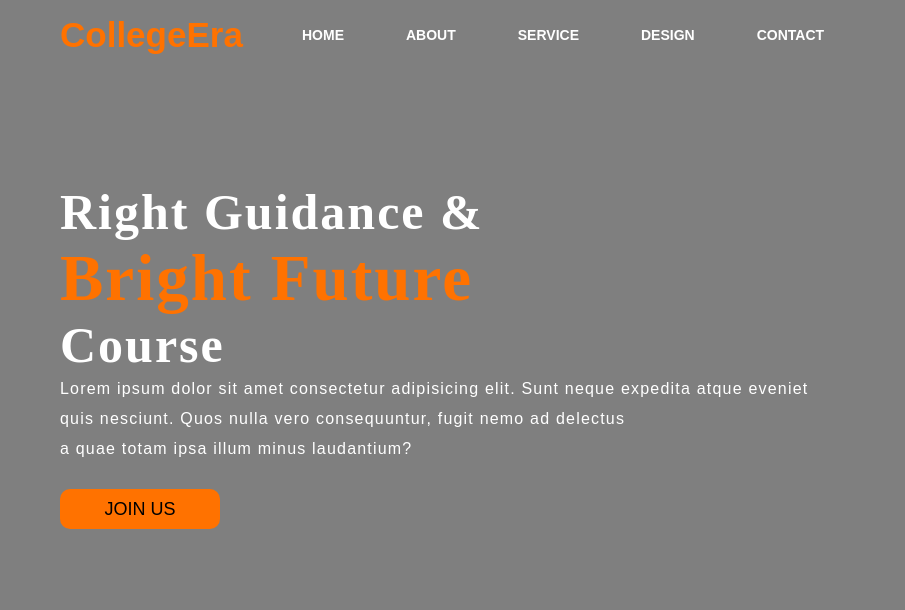
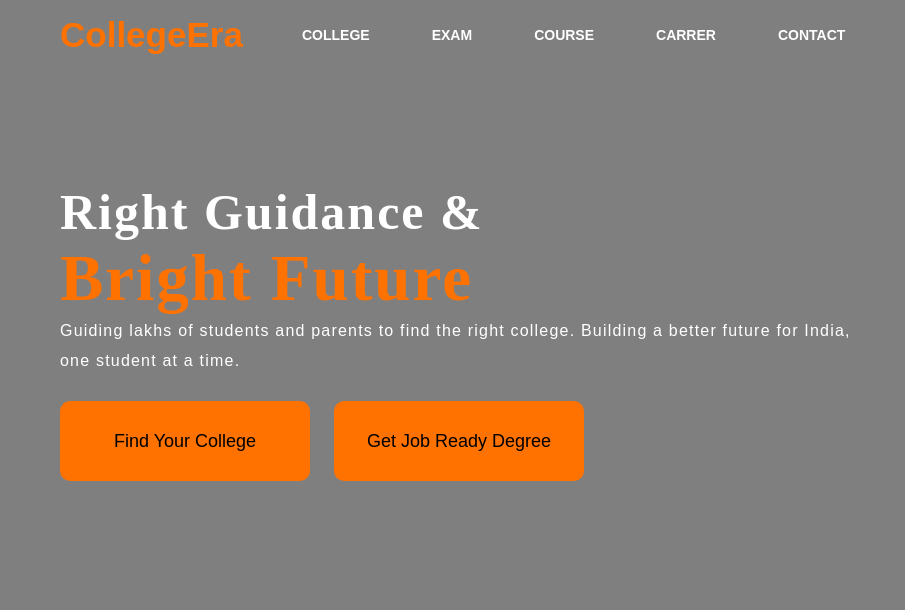
Before and after one commit to Saurav-Chaurasiya/Latest-School-and-College-, a plain HTML site: page index.html in a window 1280 px wide. Shown: the full height of the page, 0-905 px from the left. Drawn offline with nearby package versions, Linux system fonts and the light colour scheme.

Commit message:
commited

```diff
--- a/index.html
+++ b/index.html
@@ -14,10 +14,10 @@
 
             <div class="menu">
                 <ul>
-                    <li><a href="#">HOME</a></li>
-                    <li><a href="#">ABOUT</a></li>
-                    <li><a href="#">SERVICE</a></li>
-                    <li><a href="#">DESIGN</a></li>
+                    <li><a href="#">COLLEGE</a></li>
+                    <li><a href="#">EXAM</a></li>
+                    <li><a href="#">COURSE</a></li>
+                    <li><a href="#">CARRER</a></li>
                     <li><a href="#">CONTACT</a></li>
                 </ul>
             </div>
@@ -29,12 +29,11 @@
 
         </div>
         <div class="content">
-            <h1>Right Guidance & <br><span>Bright Future</span> <br>Course</h1>
-            <p class="par">Lorem ipsum dolor sit amet consectetur adipisicing elit. Sunt neque
-                 expedita atque eveniet <br> quis nesciunt. Quos nulla vero consequuntur, fugit nemo ad delectus
-                <br> a quae totam ipsa illum minus laudantium?</p>
+            <h1>Right Guidance & <br><span>Bright Future</span></h1>
+            <p class="par">Guiding lakhs of students and parents to find the right college. Building a better future for India,<br>one student at a time.</p>
 
-                <button class="cn"><a href="#">JOIN US</a></button>
+                <button class="cn"><a href="#">Find Your College</a></button>
+                <button class="cn"><a href="#">Get Job Ready Degree</a></button>
 
                 <div class="form">
                     <h2>Login Here</h2>
--- a/style.css
+++ b/style.css
@@ -137,8 +137,8 @@ ul li a:hover{
 }
 
 .content .cn{
-    width: 160px;
-    height: 40px;
+    width: 250px;
+    height: 80px;
     background: #ff7200;
     border: none;
     margin-bottom: 10px;
```
